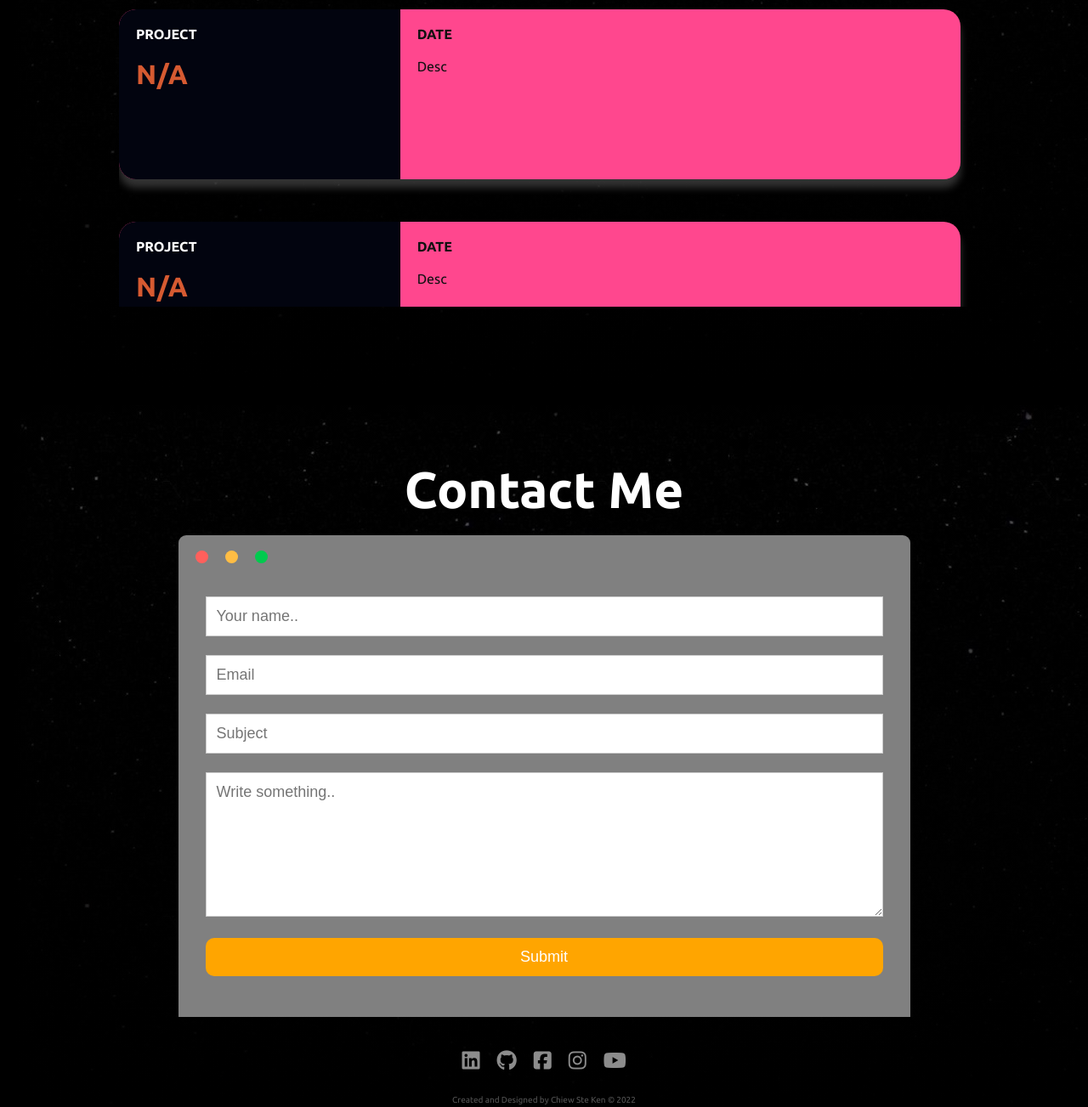
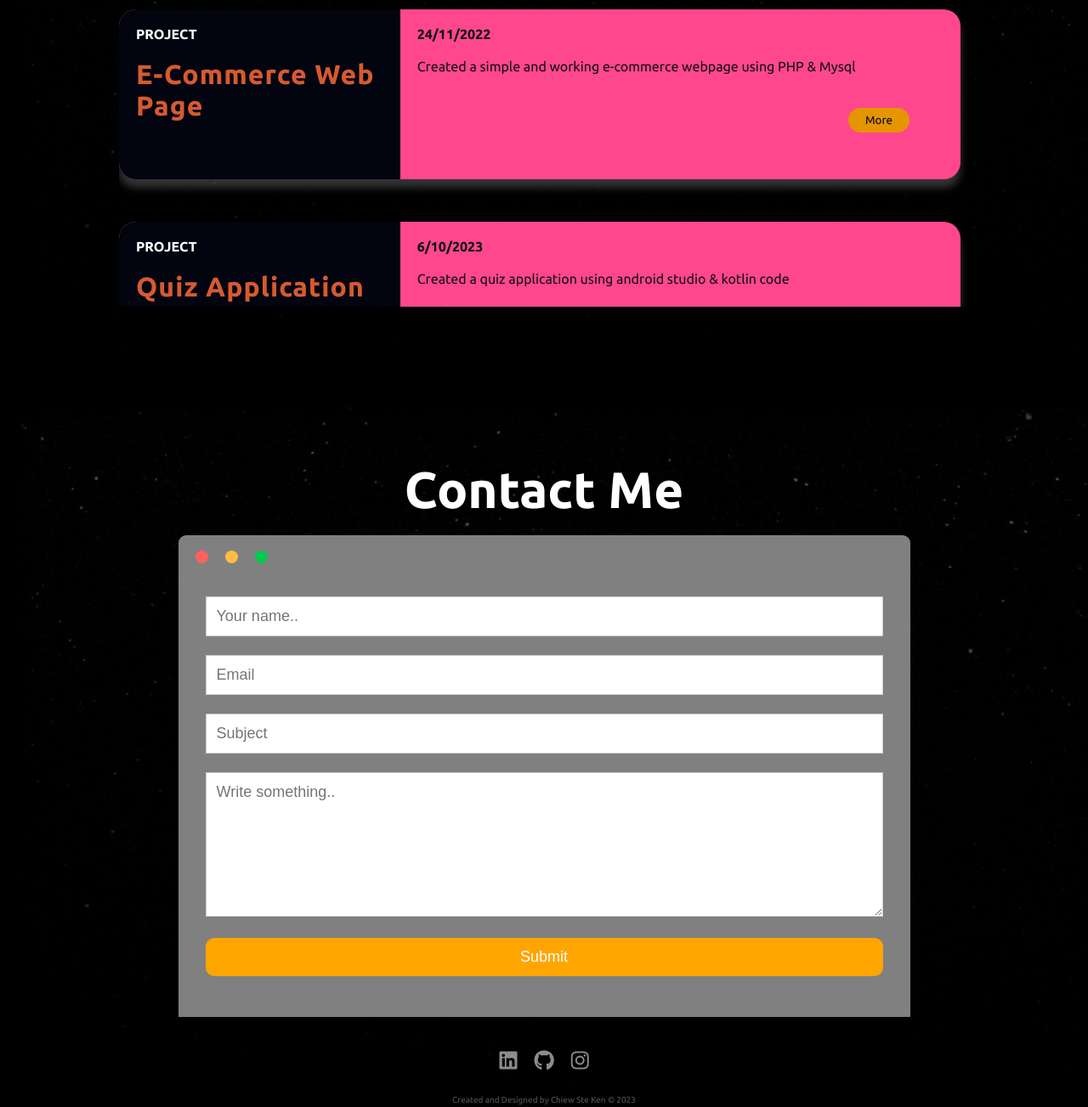
Before and after one commit to SteKenChiew/Portfolio, a plain HTML site: page index.html in a window 1280 px wide. Shown: the part 1999-3302 px from the top of the page at 85% size. Drawn offline with Linux system fonts and the light colour scheme.

Commit message:
Update index.html

```diff
--- a/index.html
+++ b/index.html
@@ -69,12 +69,13 @@
             </div>
             <div class="aboutdesc">
                 <h1 class="abtdesctitle">Hi Hi</h1>
-                <p class="descp">I,am a year 1 software engineering student at Sunway University. I love to learn about programming when i have free time or sem break. I would like to learn more and more programming language.</p>
+                <p class="descp">I,am 2nd year 3rd sem software engineering student at Sunway University. I love to learn about programming when i have free time or sem break. I would like to learn more and more programming language.</p>
+                <p class="descp" style="margin-top: 5px; ">Learned: HTML, CSS, JS, PHP, MYSQL, JAVA, PYTHON, SCALA, KOTLIN</p>
 
             </div>
             <div class="abtresumebtn">
                 <div class="abtresume">
-                    <a href="image/resume.pdf" download="image/resume.pdf">
+                    <a href="#contactlink" >
                     <button> Resume </button>
                     </a>
                 </div>
@@ -121,13 +122,17 @@
         <div class="project2box" id="project2">
             <div class="project2-left-box">
                 <h6>Project</h6>
-                <h2>N/A</h2>
+                <h2>E-Commerce Web Page</h2>
 
             </div>
-            <div class="project2content">
-                <h4>DATE</h4>
-                <p>Desc</p>
-
+            <div class="project1content">
+                <h4>24/11/2022</h4>
+                <p>Created a simple and working e-commerce webpage using PHP & Mysql</p>
+                <div class="project1moreabout">
+                    <a href="https://github.com/SteKenChiew/E-commerce-Website" target="_blank">
+                    <button > More</button>
+                    </a>
+                </div>
 
             </div>
 
@@ -137,12 +142,17 @@
         <div class="project3box" id="project3">
             <div class="project3-left-box">
                 <h6>Project</h6>
-                <h2>N/A</h2>
+                <h2>Quiz Application</h2>
 
             </div>
-            <div class="project3content">
-                <h4>DATE</h4>
-                <p>Desc</p>
+            <div class="project1content">
+                <h4>6/10/2023</h4>
+                <p>Created a quiz application using android studio & kotlin code</p>
+                <div class="project1moreabout">
+                    <a href="https://github.com/SteKenChiew/Quiz-App" target="_blank">
+                    <button > More</button>
+                    </a>
+                </div>
 
             </div>
 
@@ -183,24 +193,19 @@
         </div>
     </div>
     <div class="socialmedia">
-        <a href="https://www.linkedin.com/in/chiew-ste-ken-6834ba224/">
+        <a href="https://www.linkedin.com/in/chiew-ste-ken-6834ba224/" target="_blank">
         <div class="linkin"><i class="fab fa-linkedin"></i></div>
         </a>
-        <a href="https://github.com/SteKenChiew">
+        <a href="https://github.com/SteKenChiew" target="_blank">
         <div class="github"><i class="fab fa-github"></i></div>
         </a>
-        <a href="https://www.facebook.com/steken.chiew/">
-        <div class="facebook"><i class="fab fa-facebook-square"></i></div>
-        </a>
-        <a href="https://www.instagram.com/stekenchiew/">
+        <a href="https://www.instagram.com/stekenchiew/" target="_blank">
         <div class="instagram"><i class="fab fa-instagram"></i></div>
         </a>
-        <a href="https://www.youtube.com/channel/UCeICkprDC99nZVDyHkq6oTQ">
-        <div class="youtube"><i class="fab fa-youtube"></i></div>
-        </a>
+
     </div>
     <div class="copyright">
-        <p>Created and Designed by Chiew Ste Ken © 2022</p>
+        <p>Created and Designed by Chiew Ste Ken © 2023</p>
     </div>
 </section>
 
```
